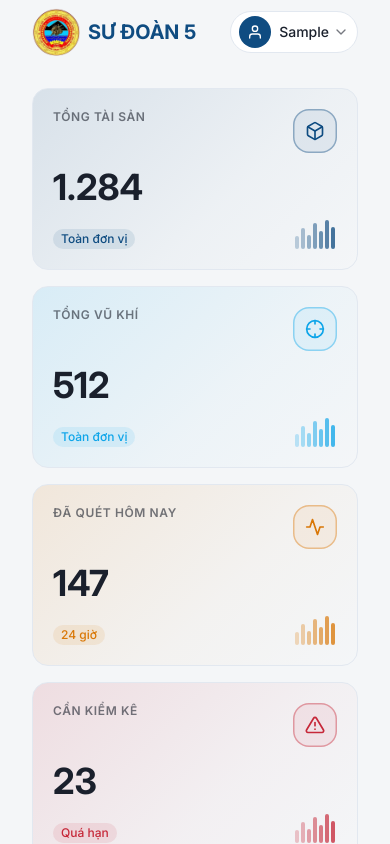
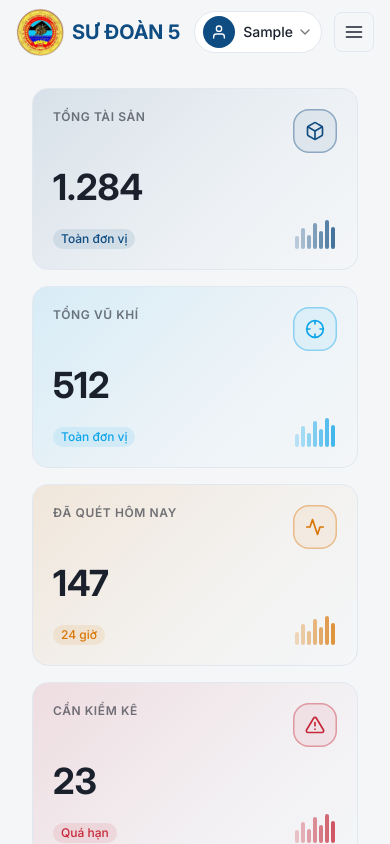
Before and after one commit to helloworld2346/qrcode-management-system, a React (Vite) app: page /login in a window 390 px wide. Both pictures are taken after typing "Sample", "Sample123" into the empty fields and a click on the button "Đăng nhập". Shown: the top 844 px of the page. Built offline with nearby package versions, Linux system fonts and the light colour scheme.

Commit message:
feat(topbar): enhance navigation with mobile menu and improve layout

```diff
--- a/src/components/layout/Topbar.tsx
+++ b/src/components/layout/Topbar.tsx
@@ -1,3 +1,5 @@
+import { useState } from "react";
+import { FiMenu, FiX } from "react-icons/fi";
 import { NavLink } from "react-router-dom";
 
 import logo from "@/assets/images/logo.png";
@@ -25,31 +27,44 @@ const navItems: NavItemDef[] = [
 
 export function Topbar() {
   const role = useAuthStore((s) => s.user?.role);
+  const [menuOpen, setMenuOpen] = useState(false);
+
+  const visibleItems = navItems.filter(
+    (item) => !item.adminOnly || role === "admin",
+  );
 
   const linkClass = ({ isActive }: { isActive: boolean }) =>
     [
-      "relative mx-1 rounded-md px-4 py-2 text-sm font-medium transition-transform duration-150 hover:-translate-y-0.5",
+      "relative mx-1 whitespace-nowrap rounded-md px-3 py-2 text-sm font-medium transition-transform duration-150 hover:-translate-y-0.5",
       isActive
         ? "text-primary"
         : "text-text text-opacity-60 hover:text-primary",
     ].join(" ");
 
+  const mobileLinkClass = ({ isActive }: { isActive: boolean }) =>
+    [
+      "block rounded-md px-4 py-2.5 text-sm font-medium transition-colors",
+      isActive
+        ? "bg-primary bg-opacity-10 text-primary"
+        : "text-text text-opacity-70 hover:bg-primary hover:bg-opacity-10 hover:text-primary",
+    ].join(" ");
+
   return (
-    <header className="sticky top-0 z-20 bg-bg no-print">
-      <div className="flex h-16 w-full items-center justify-between px-8">
-        <div className="flex items-center">
+    <header className="relative sticky top-0 z-20 bg-bg no-print">
+      <div className="flex h-16 w-full items-center justify-between px-4 md:px-8">
+        <div className="flex flex-shrink-0 items-center">
           <img
             src={logo}
             alt="SƯ ĐOÀN 5"
             className="mr-2 h-12 w-12 rounded-lg object-cover"
           />
-          <span className="text-xl font-bold text-primary">SƯ ĐOÀN 5</span>
+          <span className="whitespace-nowrap text-xl font-bold text-primary">
+            SƯ ĐOÀN 5
+          </span>
         </div>
 
-        <nav className="hidden flex-1 items-center justify-center md:flex">
-          {navItems
-            .filter((item) => !item.adminOnly || role === "admin")
-            .map((item) => (
+        <nav className="mx-4 hidden min-w-0 flex-1 items-center justify-center lg:flex">
+          {visibleItems.map((item) => (
             <NavLink
               key={item.to}
               to={item.to}
@@ -70,10 +85,35 @@ export function Topbar() {
           ))}
         </nav>
 
-        <div className="flex items-center">
+        <div className="flex flex-shrink-0 items-center">
           <UserMenu />
+          <button
+            type="button"
+            onClick={() => setMenuOpen((v) => !v)}
+            aria-label="Mở menu điều hướng"
+            aria-expanded={menuOpen}
+            className="ml-3 flex h-10 w-10 items-center justify-center rounded-lg border border-border text-text transition-colors hover:border-primary hover:text-primary lg:hidden"
+          >
+            {menuOpen ? <FiX size={20} /> : <FiMenu size={20} />}
+          </button>
         </div>
       </div>
+
+      {menuOpen ? (
+        <nav className="absolute left-0 right-0 top-full z-20 border-t border-border bg-bg px-4 py-2 shadow-lg lg:hidden">
+          {visibleItems.map((item) => (
+            <NavLink
+              key={item.to}
+              to={item.to}
+              end={item.end}
+              onClick={() => setMenuOpen(false)}
+              className={mobileLinkClass}
+            >
+              {item.label}
+            </NavLink>
+          ))}
+        </nav>
+      ) : null}
     </header>
   );
 }
```
Lines whose indentation alone changed are shown as unchanged.
